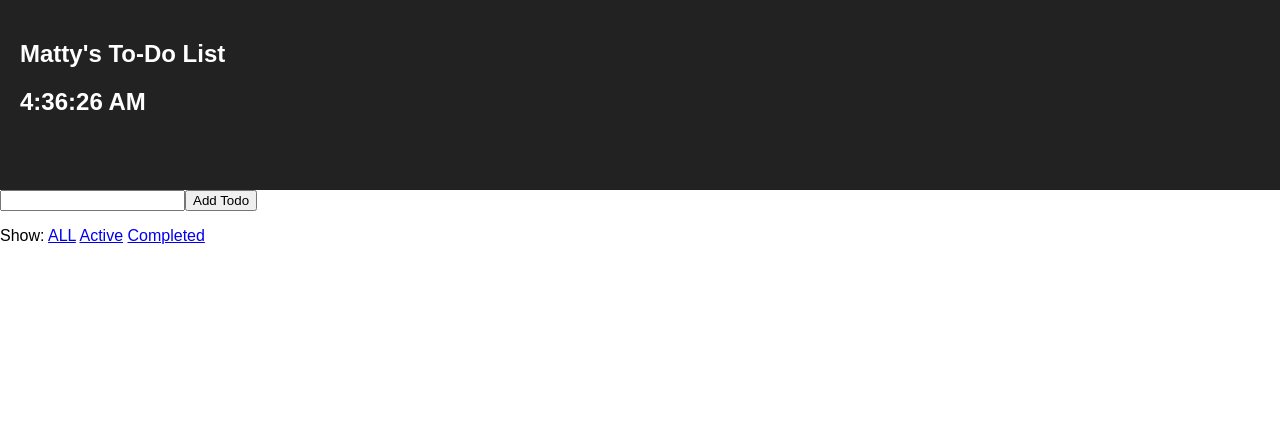
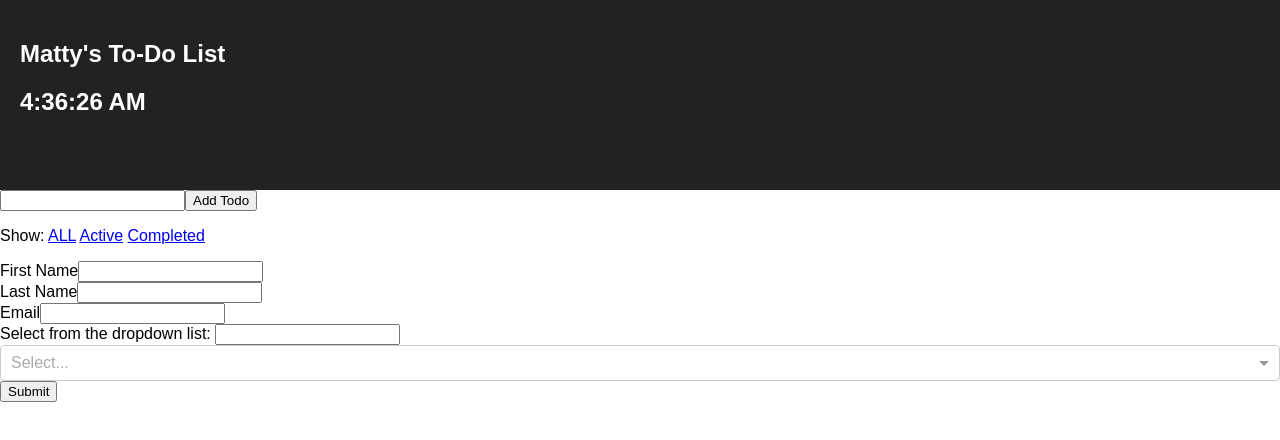
Before and after one commit to MattyChance/learning-redux, a React (Create React App) app in the folder matty-to-do/: page / in a window 1280 px wide. Shown: the top 440 px of the page. Built offline with nearby package versions, Linux system fonts and the light colour scheme.

Commit message:
added more components

```diff
--- a/matty-to-do/package.json
+++ b/matty-to-do/package.json
@@ -9,8 +9,10 @@
     "react": "^15.4.2",
     "react-dom": "^15.4.2",
     "react-redux": "^5.0.3",
+    "react-select": "^1.0.0-rc.3",
     "redux": "^3.6.0",
-    "redux-devtools": "^3.3.2"
+    "redux-devtools": "^3.3.2",
+    "redux-form": "^6.6.2"
   },
   "scripts": {
     "start": "react-scripts start",
--- a/matty-to-do/src/components/App.js
+++ b/matty-to-do/src/components/App.js
@@ -6,6 +6,8 @@ import {Clock} from '../components/clock.js'
 import AddTodo from '../containers/addTodo.jsx'
 import VisibleTodoList from '../containers/visibleTodoList.jsx'
 import Footer from '../components/footer.jsx'
+import ContactSection from '../components/contactSection.jsx'
+
 
 const App = () => {
 
@@ -21,7 +23,10 @@ const App = () => {
         <AddTodo />
         <VisibleTodoList />
         <Footer />
+      </div>
 
+      <div>
+        <ContactSection />
       </div>
 
 
--- /dev/null
+++ b/matty-to-do/src/components/contactSection.jsx
@@ -0,0 +1,15 @@
+import React, { Component } from 'react'
+import UserForm from '../containers/userform.jsx'
+
+class ContactSection extends Component {
+  handleSubmit = (values) => {
+    console.log(values);
+  }
+  render() {
+    return(
+      <UserForm onSubmit={this.handleSubmit}/>
+    )
+  }
+}
+
+export default ContactSection
--- /dev/null
+++ b/matty-to-do/src/components/selectPart.jsx
@@ -0,0 +1,35 @@
+import React, { Component } from 'react'
+import Select from 'react-select'
+import 'react-select/dist/react-select.css';
+
+
+const options = [
+  {value: 1, label: "eating chocolate"},
+  {value: 2, label: "playing basketball"},
+  {value: 3, label: "drinking tea"},
+  {value: 4, label: "playing videogames"},
+]
+
+class DropdownList extends Component{
+  constructor(props){
+    super(props);
+    this.state = {
+      value: ''
+    }
+  }
+
+  handleSelectChange = (val) => {
+    this.setState({value: val})
+  }
+
+  render() {
+      return(
+        <div>
+          <Select name="hobbies" options={options} value={this.state.value} onChange={this.handleSelectChange}/>
+        </div>
+      )
+  }
+}
+
+
+export default DropdownList
--- /dev/null
+++ b/matty-to-do/src/containers/userform.jsx
@@ -0,0 +1,55 @@
+import React, { Component } from 'react'
+import { Field, reduxForm } from 'redux-form'
+
+import DropdownList from '../components/selectPart'
+
+class UserForm extends Component{
+
+  handleSubmit(values) {
+    console.log(values)
+  }
+
+  render() {
+    const {handleSubmit} = this.props
+
+    console.log(this.props)
+
+    return (
+      <form onSubmit={handleSubmit}>
+        <div>
+          <label htmlFor="firstName">First Name</label>
+          <Field name="firstName" component="input" type="text" />
+        </div>
+
+        <div>
+          <label htmlFor="lastName">Last Name</label>
+          <Field name="lastName" component="input" type="text" />
+        </div>
+
+        <div>
+          <label htmlFor="email">Email</label>
+          <Field name="email" component="input" type="email" />
+        </div>
+
+        <div>
+          <label htmlFor="hobby">Select from the dropdown list: </label>
+          <Field name="hobby" component="input" type="text"/>
+        </div>
+
+        <div>
+          <Field name="hobby" component={DropdownList} type="text"/>
+        </div>
+
+
+        <button type="submit">Submit</button>
+
+      </form>
+    )
+  }
+}
+
+UserForm = reduxForm({
+  form: 'user'
+})(UserForm);
+
+export default UserForm
--- a/matty-to-do/src/index.js
+++ b/matty-to-do/src/index.js
@@ -8,7 +8,10 @@ import App from './components/App.js'
 
 import './index.css'
 
-let store = createStore(todoApp)
+let store = createStore(
+  todoApp,
+  window.__REDUX_DEVTOOLS_EXTENSION__ && window.__REDUX_DEVTOOLS_EXTENSION__()
+);
 
 //
 //
--- a/matty-to-do/src/reducers/reducers.js
+++ b/matty-to-do/src/reducers/reducers.js
@@ -1,4 +1,5 @@
 import { combineReducers } from 'redux'
+import { reducer as formReducer } from 'redux-form'
 
 export const todo = (state, action) => {
   switch (action.type) {
@@ -50,7 +51,8 @@ export const visibilityFilter = ( state = 'SHOW ALL', action) => {
 
 const todoApp = combineReducers({
   todos: todos,
-  visibilityFilter: visibilityFilter
+  visibilityFilter: visibilityFilter,
+  form: formReducer
 })
 
 export default todoApp
```
